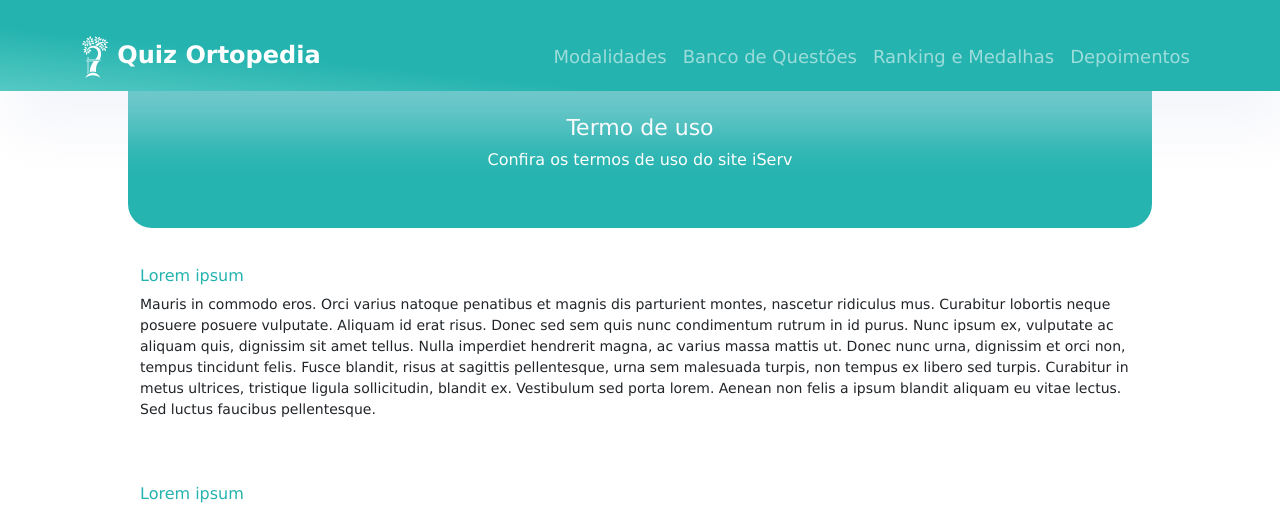
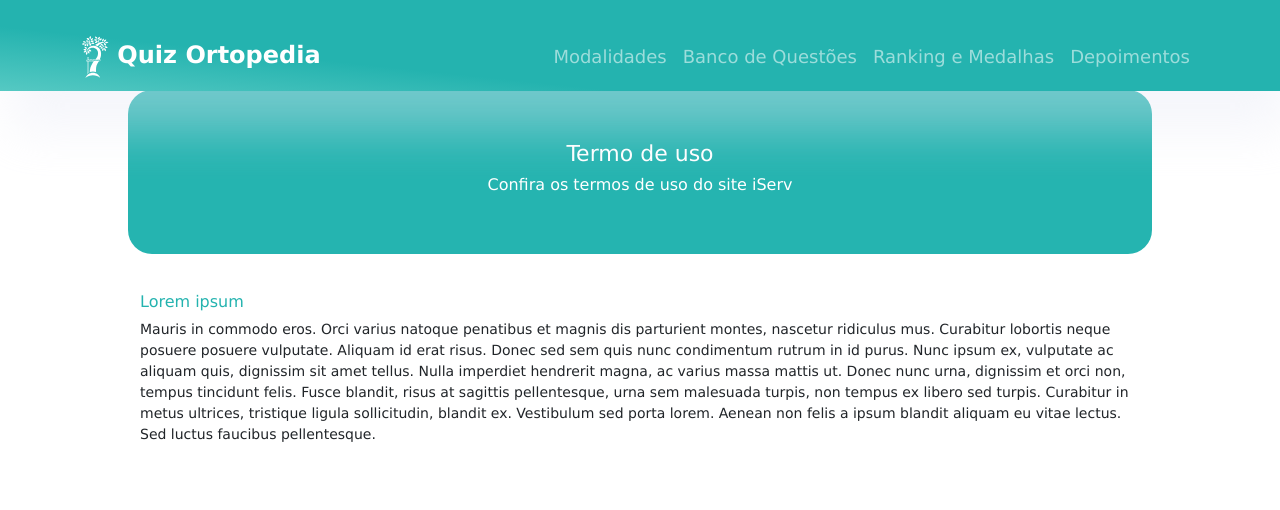
Before and after one commit to tseletronica/quizortopedia.github.io, a PHP site: page /termosdeuso.html in a window 1280 px wide. Shown: the top 510 px of the page. Run offline with PHP 8.4, Linux system fonts and the light colour scheme.

Commit message:
ajustes emergencias

```diff
--- a/css/responsive.css
+++ b/css/responsive.css
@@ -8,7 +8,7 @@
         #cardTermosDeUso {
             width: 80%;
             padding: 4%;
-            margin-top: 5%;
+            margin-top: 7%;
             text-align: center;
             color: white;
             background: #25B4B0;
--- a/index.php
+++ b/index.php
@@ -40,6 +40,7 @@ try {
     $mail->Subject = $assunto;
     $mail->Body ="<html>
                                 <head> <head>
+                        <h2><b>Nome: </b>$assunto</h2>
                         <p><b>Nome: </b>$nome</p>
                         <p><b>E-mail: </b>$email</p>
                         <p><b>Mensagem: </b>$mensagem</p>
```
Also changed, not shown: css/duvidasFrequentes.css (line endings or trailing spaces).
